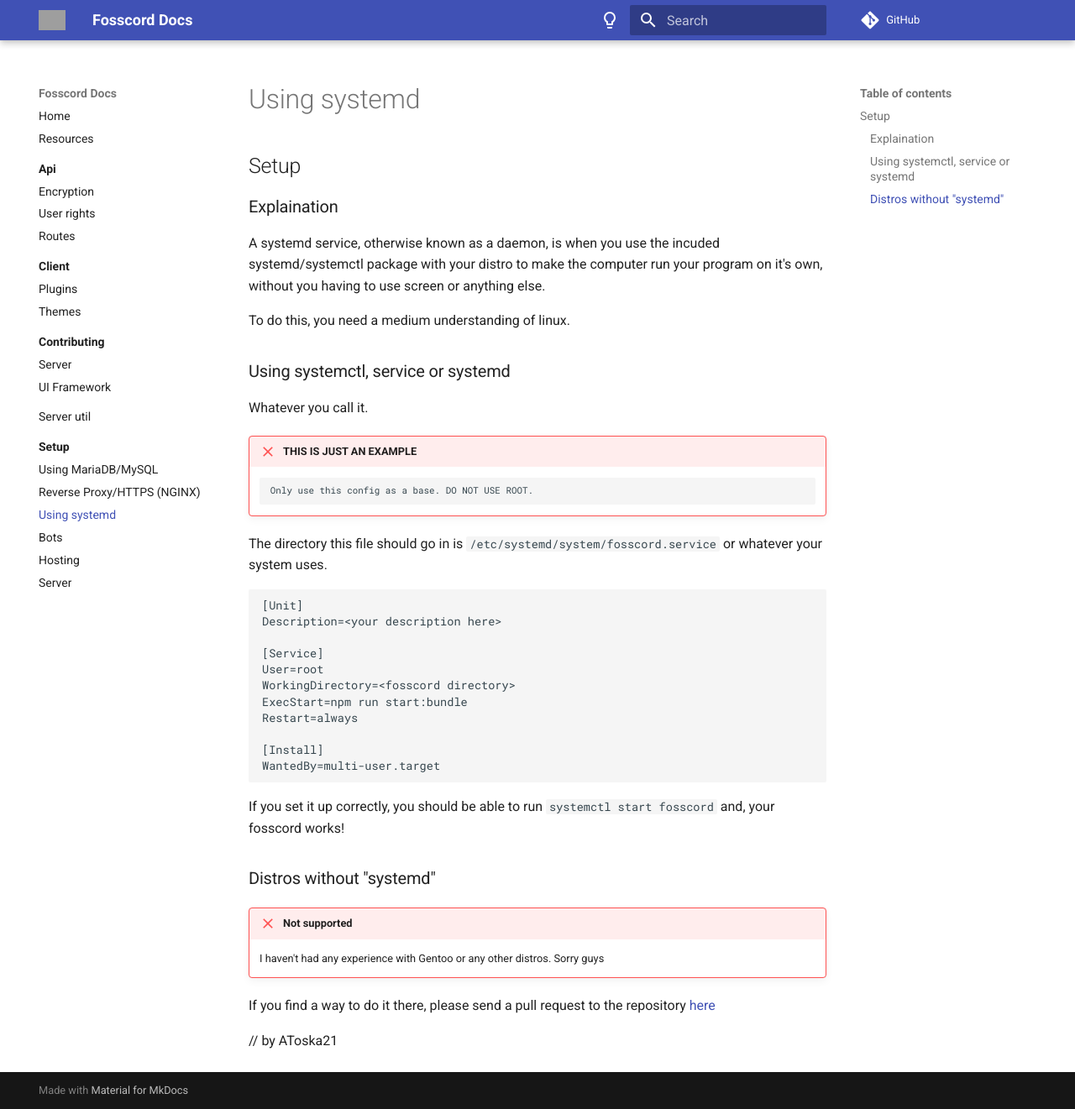
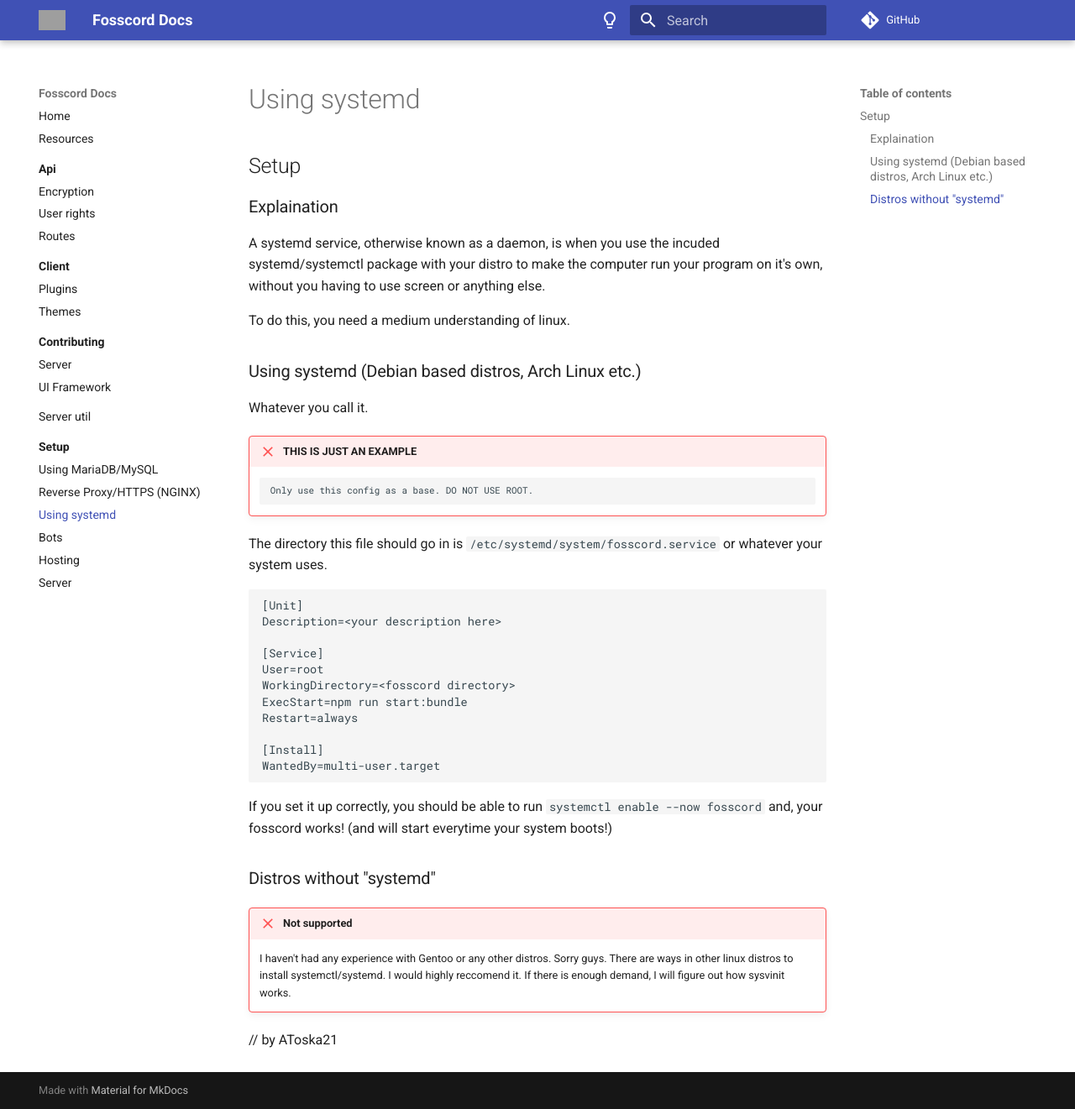
Before and after one commit to spacebarchat/docs, an MkDocs documentation site: the page built from docs/setup/SYSTEMD.md, in a window 1280 px wide and 1321 px high. Shown: the whole window at 84% size. Built offline with MkDocs 1.6.1 and Material for MkDocs 9.7.7, drawn with Linux system fonts in a browser that asks for light colours; comment, search, counter and statistics services are not loaded; grey boxes are pictures that could not be loaded.

Commit message:
updated things
finally got around to it

````diff
--- a/docs/setup/SYSTEMD.md
+++ b/docs/setup/SYSTEMD.md
@@ -9,7 +9,7 @@ to make the computer run your program on it's own, without you having to use scr
 
 To do this, you need a medium understanding of linux.
 
-### Using systemctl, service or systemd
+### Using systemd (Debian based distros, Arch Linux etc.)
 Whatever you call it.
 
 !!! failure "THIS IS JUST AN EXAMPLE"
@@ -30,13 +30,12 @@ Restart=always
 [Install]
 WantedBy=multi-user.target
 ```
-If you set it up correctly, you should be able to run ``systemctl start fosscord`` and, your fosscord works!
+If you set it up correctly, you should be able to run ``systemctl enable --now fosscord`` and, your fosscord works! (and will start everytime your system boots!)
 
 ### Distros without "systemd"
 
 !!! failure "Not supported"
-    I haven't had any experience with Gentoo or any other distros. Sorry guys
-
-If you find a way to do it there, please send a pull request to the repository [here](https://github.com/fosscord/fosscord-docs/)
+    I haven't had any experience with Gentoo or any other distros. Sorry guys. There are ways in other linux distros to install systemctl/systemd. I would highly reccomend it.
+    If there is enough demand, I will figure out how sysvinit works.
 
 // by AToska21
````
